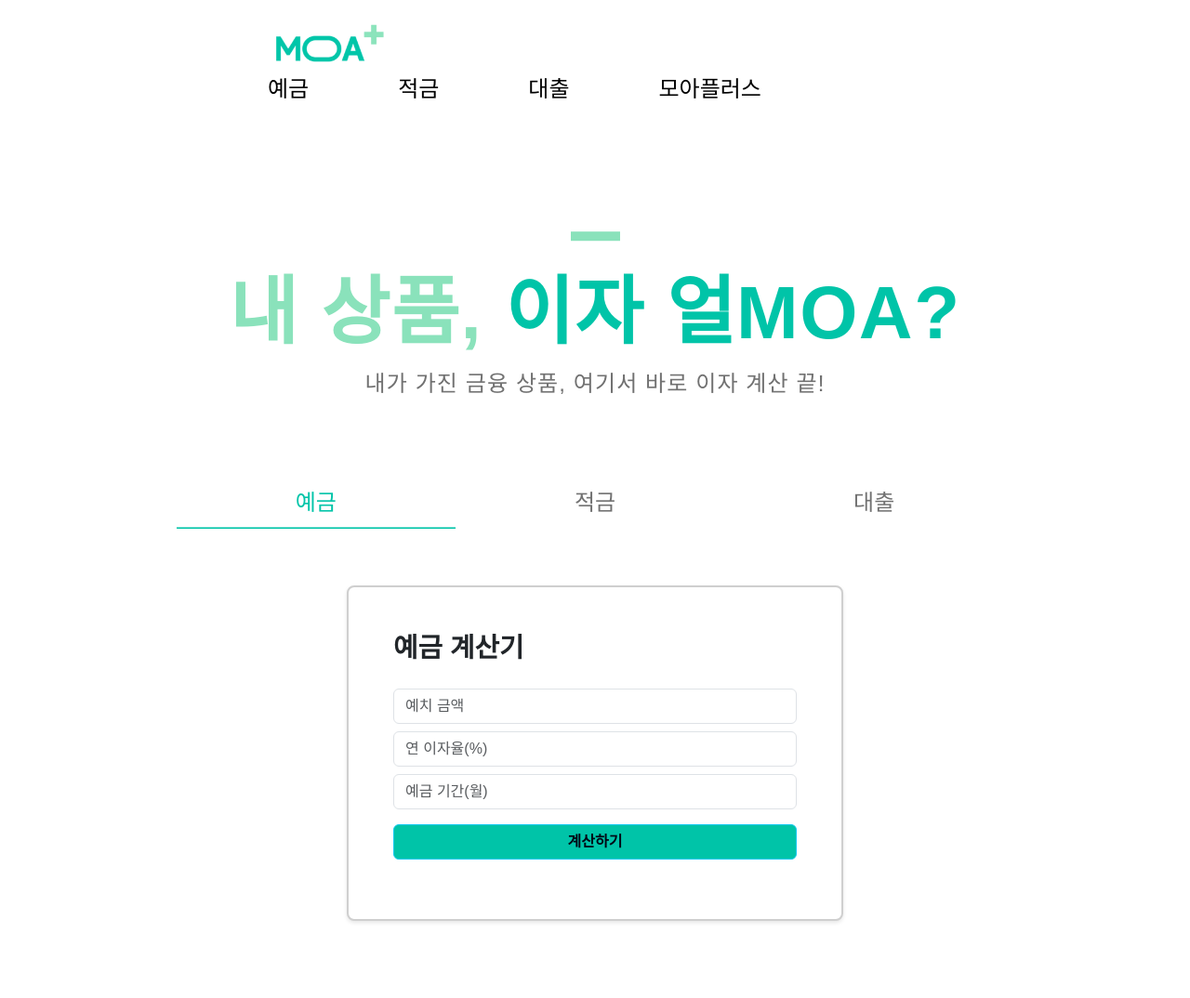
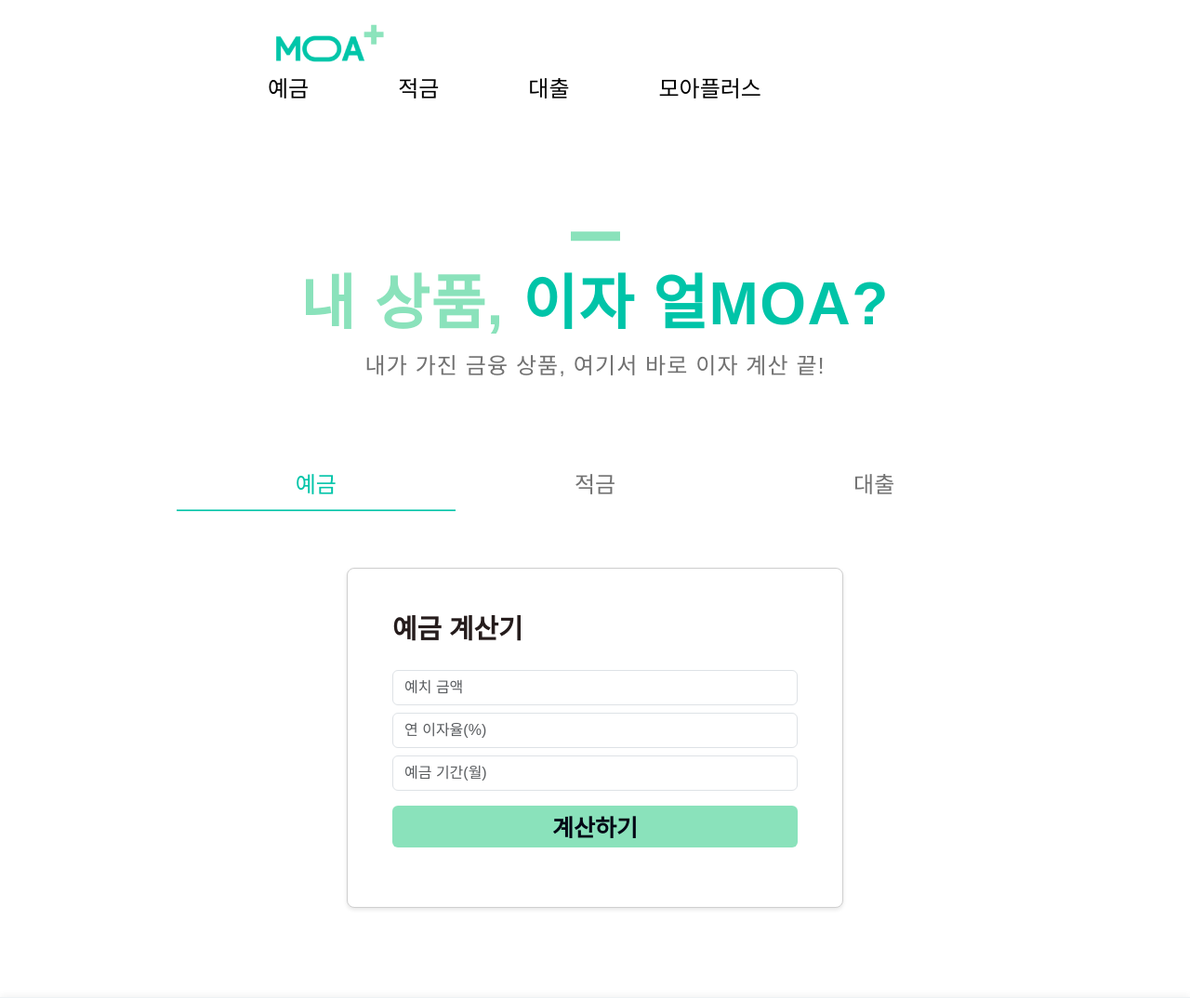
Before and after one commit to rimit000/finance_service_3, a Flask app: page /plus/calculator in a window 1280 px wide. Shown: the top 1074 px of the page at 93% size. Run offline with Flask 3, Linux system fonts and the light colour scheme; parts of the project's set-up code (start-up, migrations or seed data) failed here and were passed over; some web fonts are replaced.

Commit message:
Update calculator_home.html

```diff
--- a/Documents/카카오톡 받은 파일/기업프로젝트/기업프로젝트/templates/calculator_home.html
+++ b/Documents/카카오톡 받은 파일/기업프로젝트/기업프로젝트/templates/calculator_home.html
@@ -10,7 +10,7 @@
     --moa-light: #8AE2BB;
     --moa-dark: #020715;
 
-    --card-border-width: 2px;
+    --card-border-width: 1.5px;
     --card-border-radius: 0.5rem;
     --card-padding: 3rem;
     --card-bg: #FFFFFF;
@@ -34,7 +34,7 @@
     margin: 0 auto 30px;
   }
   .moa-header h1 {
-    font-size: 5rem;
+    font-size: 4rem;
     font-weight: 700;
     color: var(--moa-green);
     letter-spacing: 1.5px;
@@ -66,7 +66,7 @@
     border-bottom: 2px solid var(--moa-green);
   }
 
-  /* 카드 공통 스타일 (재사용 가능) */
+
   .calc-card {
     border-width: var(--card-border-width) !important;
     border-style: solid !important;
@@ -79,7 +79,7 @@
   }
 
   .calc-card .card-title {
-    color: var(--card-title-color) !important;
+    color: #251C1C !important;
     margin-bottom: 0.7cm;
     font-size: 1.8rem;
   }
@@ -87,7 +87,10 @@
   .calc-card.info { border-color: var(--card-border-info) !important; }
 
   .btn-fill-dark {
-    --bs-btn-bg: #00C4A8;
+    height: 45px;
+    font-size: 25px;
+    --bs-btn-bg: #8AE2BB;
+    --bs-btn-border-color: none !important;
     --bs-btn-color: #020715;
   }
 
```
